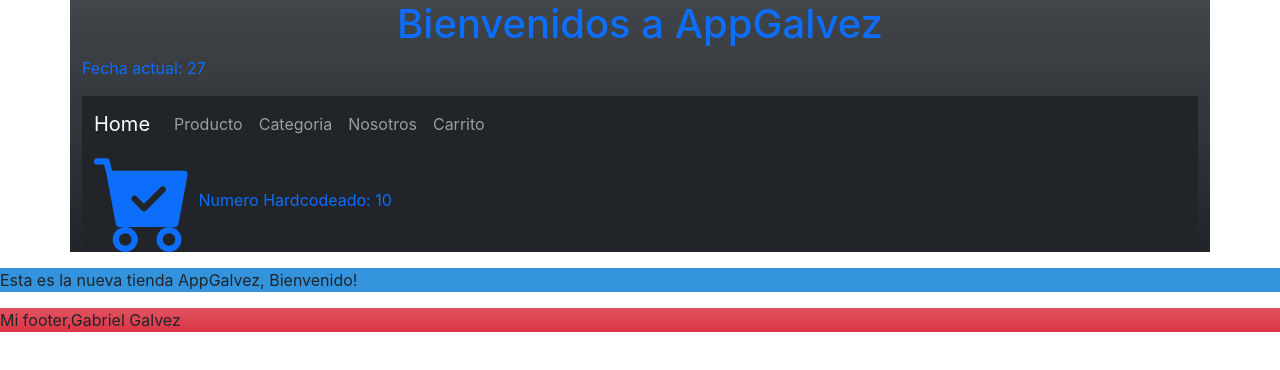
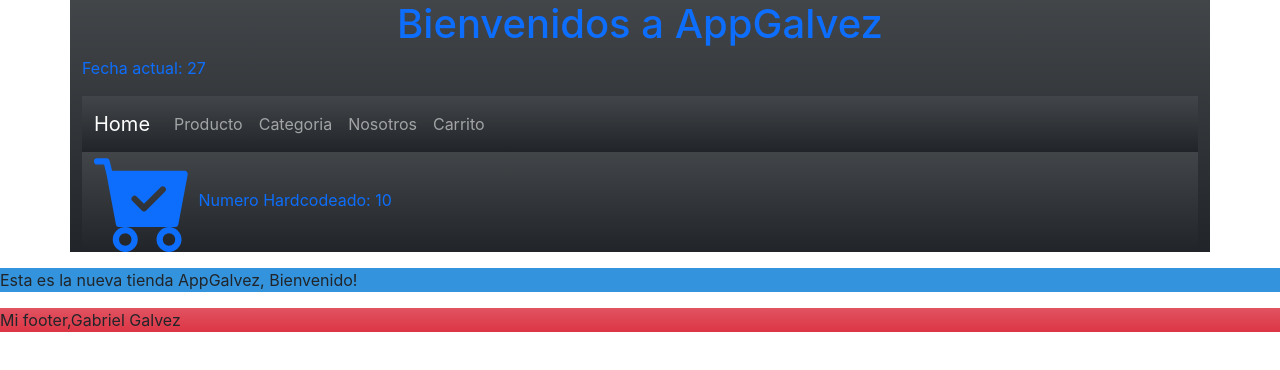
Before and after one commit to GabrielGalvez/preEntrega1Galvez, a React (Create React App) app: page / in a window 1280 px wide. Shown: the top 370 px of the page. Built offline with nearby package versions, Linux system fonts and the light colour scheme.

Commit message:
thirdCommit

```diff
--- a/src/components/cartWidget/CartWidget.js
+++ b/src/components/cartWidget/CartWidget.js
@@ -12,10 +12,10 @@
 
     //retorno que se va a renderizar
     return (
-        <p className='container bg-dark'>
+        <p className='container bg-dark bg-gradient'>
             <svg xmlns="http://www.w3.org/2000/svg" width="100" height="100" fill="currentColor"
             className="bi bi-cart-check-fill"
-            viewBox="0 0 16 16">{props.cantidad}<path d="M.5 1a.5.5 0 0 0 0 1h1.11l.401 1.607 1.498 7.985A.5.5 0 0 0 4 12h1a2 2 0 1 0 0 4 2 2 0 0 0 0-4h7a2 2 0 1 0 0 4 2 2 0 0 0 0-4h1a.5.5 0 0 0 .491-.408l1.5-8A.5.5 0 0 0 14.5 3H2.89l-.405-1.621A.5.5 0 0 0 2 1H.5zM6 14a1 1 0 1 1-2 0 1 1 0 0 1 2 0zm7 0a1 1 0 1 1-2 0 1 1 0 0 1 2 0zm-1.646-7.646-3 3a.5.5 0 0 1-.708 0l-1.5-1.5a.5.5 0 1 1 .708-.708L8 8.293l2.646-2.647a.5.5 0 0 1 .708.708z" />
+            viewBox="0 0 16 16"><path d="M.5 1a.5.5 0 0 0 0 1h1.11l.401 1.607 1.498 7.985A.5.5 0 0 0 4 12h1a2 2 0 1 0 0 4 2 2 0 0 0 0-4h7a2 2 0 1 0 0 4 2 2 0 0 0 0-4h1a.5.5 0 0 0 .491-.408l1.5-8A.5.5 0 0 0 14.5 3H2.89l-.405-1.621A.5.5 0 0 0 2 1H.5zM6 14a1 1 0 1 1-2 0 1 1 0 0 1 2 0zm7 0a1 1 0 1 1-2 0 1 1 0 0 1 2 0zm-1.646-7.646-3 3a.5.5 0 0 1-.708 0l-1.5-1.5a.5.5 0 1 1 .708-.708L8 8.293l2.646-2.647a.5.5 0 0 1 .708.708z" />
             </svg> Numero Hardcodeado: {props.cantidad}
         </p>
     );
--- a/src/components/navbar/NavBar.js
+++ b/src/components/navbar/NavBar.js
@@ -16,7 +16,7 @@
         <header className='container bg-dark bg-gradient text-primary'>
             <h1 className='d-flex justify-content-center'>Bienvenidos a AppGalvez </h1>
             <p>Fecha actual: {fecha.getDate()}</p>
-            <nav className="navbar navbar-expand-lg navbar-dark bg-dark">
+            <nav className="navbar navbar-expand-lg navbar-dark bg-dark bg-gradient">
                 <div className="container-fluid">
                     <a className="navbar-brand" href="#a">Home</a>
                     <button className="navbar-toggler" type="button" data-bs-toggle="collapse" data-bs-target="#navbarNav" aria-controls="navbarNav" aria-expanded="false" aria-label="Toggle navigation">
```
